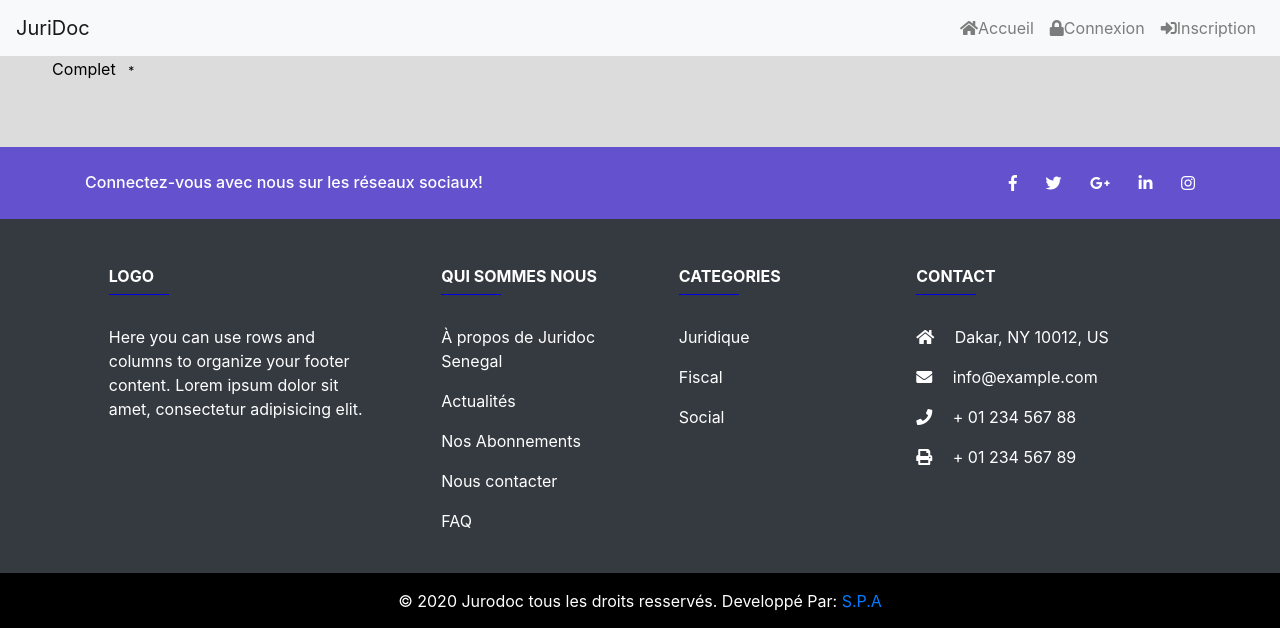
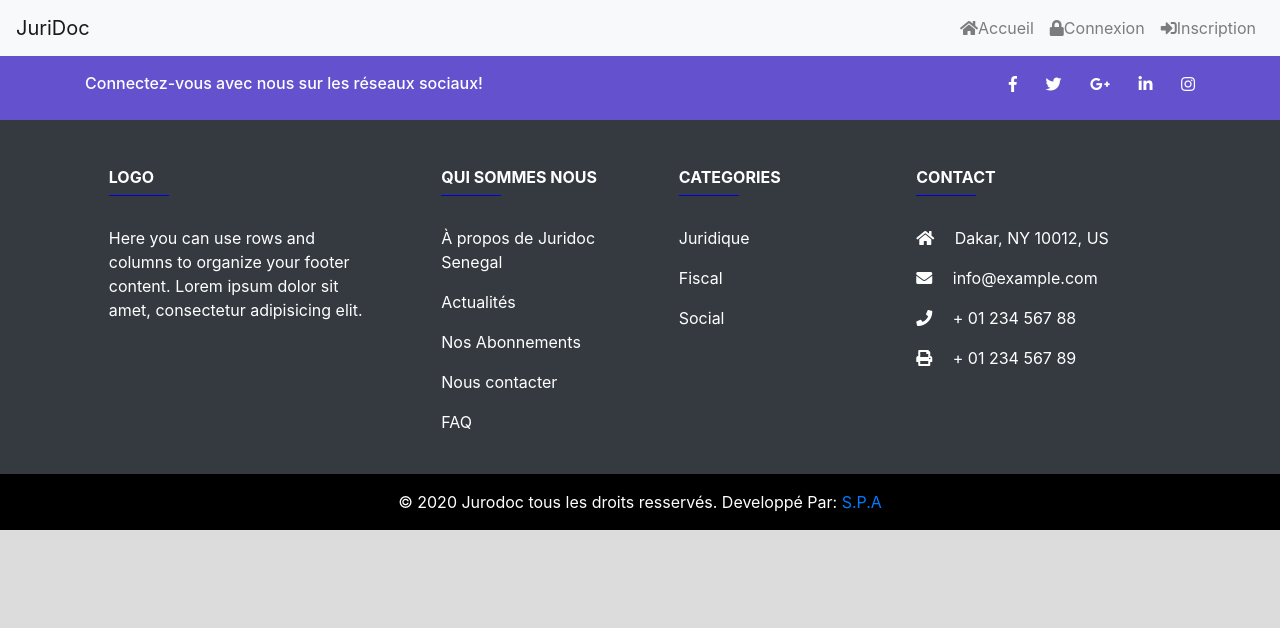
Before and after one commit to syakasamate/juriDoc, a Symfony app: template templates/contact/add.html.twig in a window 1280 px wide. Shown: the top 628 px of the page. Run offline with Twig, Linux system fonts and the light colour scheme; the template is opened without the code that fills it, so the values that code supplies are empty; some libraries are stand-ins or nearby versions.

Commit message:
premiere

```diff
--- a/public/style.css
+++ b/public/style.css
@@ -37,11 +37,8 @@ hr {
 }
 
 .nav {
-    padding-top: 1%;
-    width: 100%;
+    padding-top: 4%;
     margin: 0 auto;
-    position: sticky;
-    top: 10px;
 }
 
 .nav ul {
@@ -50,7 +47,7 @@ hr {
 
 .nav ul li {
     float: left;
-    width: 25%;
+    width: 100%;
     text-align: center;
 }
 
@@ -69,14 +66,15 @@ hr {
 }
 
 .nav a:hover {
-    color: orange;
-    border-bottom: 2px solid gold;
+    color: rgb(27, 202, 65);
+    border-bottom: 2px solid rgb(11, 211, 44);
 }
 
 .sous {
     display: none;
     box-shadow: 0px 1px 2px #CCC;
     background-color: white;
+    width: 100%;
 }
 
 .nav>ul li:hover .sous {
@@ -106,16 +104,14 @@ hr {
 
 .sous {
     display: none;
-    box-shadow: 0px 1px 2px #CCC;
     background-color: white;
-    position: absolute;
-    width: 100%;
+    position: fixed;
+    width: 15%;
     z-index: 1000;
 }
 
 .nav ul li {
     float: left;
-    width: 70%;
     text-align: center;
     position: relative;
 }
--- a/templates/base.html.twig
+++ b/templates/base.html.twig
@@ -60,19 +60,7 @@
 
 
 
-    <nav class="nav">
-    <ul>
-        <li  class="deroulant"><a  href="#">Cours Complet &ensp;</a>
-          <ul class="sous">
-              <li> <a  href="#">Active link</a></li>
-              <li> <a  href="#">html</a></li>
 
-
-          </ul>
-        </li>
-    </ul>
-
-    </nav>
 
     {% block body %} {% endblock %} {% block footer %}
     <!-- Footer -->
```
Also changed, not shown: 1 other file.
